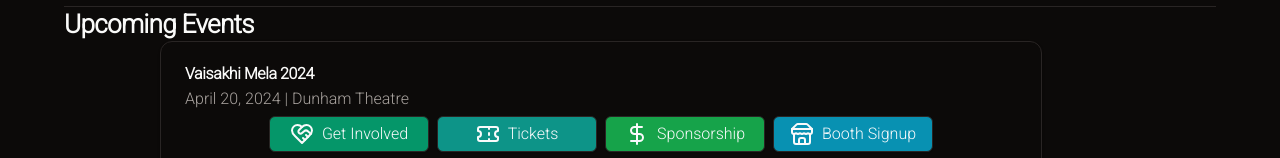
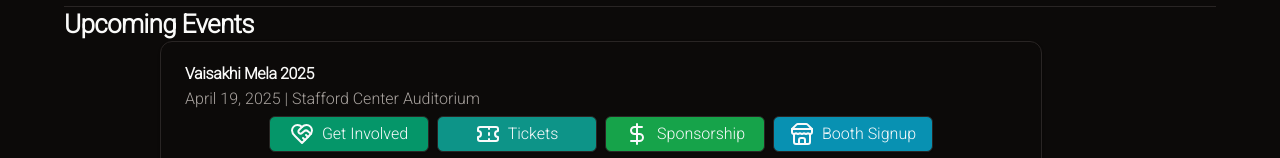
Before and after one commit to PSOGH/website, a Next.js app: page /events in a window 1280 px wide. Shown: the part 244-402 px from the top of the page. Built offline with nearby package versions, Linux system fonts and the light colour scheme; no server answers.

Commit message:
Update event details for Vaisakhi 2025, including ticket links and sponsorship information

```diff
--- a/app/(get_involved)/events/ticketButtonComponent.tsx
+++ b/app/(get_involved)/events/ticketButtonComponent.tsx
@@ -5,11 +5,11 @@
 
 type Props = {}
 
-function TicketButtonComponent({}: Props) {
+function TicketButtonComponent({ }: Props) {
   return <>
-    <Button asChild className='col-span-8 col-start-2 md:col-span-2 md:col-start-4 bg-teal-600 text-gray-50 hover:bg-teal-200 hover:text-gray-700' variant={'outline'}><a href='https://www.etix.com/ticket/p/45250551/grand-vaisakhi-mela-2024-houston-dunham-theater-at-houston-christian-university'><TicketIcon className='mr-2' /> Tickets</a></Button>
-    {/* <Button asChild className='col-span-8 col-start-2 md:col-span-2 md:col-start-4 bg-teal-600 text-gray-50 hover:bg-teal-200 hover:text-gray-700 md:hidden' variant={'outline'}><a href='https://www.etix.com/ticket/p/45250551/grand-vaisakhi-mela-2024-houston-dunham-theater-at-houston-christian-university'><TicketIcon className='mr-2' /> Tickets</a></Button> */}
-    {/* <Button asChild className='col-span-8 col-start-2 md:col-span-2 md:col-start-4 bg-teal-600 text-gray-50 hover:bg-teal-200 hover:text-gray-700 hidden md:flex' variant={'outline'}><a href="https://www.etix.com/ticket/p/45250551/grand-vaisakhi-mela-2024-houston-dunham-theater-at-houston-christian-university"><TicketIcon className='mr-2' /> Tickets</a></Button> */}
+    <Button asChild className='col-span-8 col-start-2 md:col-span-2 md:col-start-4 bg-teal-600 text-gray-50 hover:bg-teal-200 hover:text-gray-700' variant={'outline'}><a href='https://www.etix.com/ticket/p/55618256/grand-vaisakhi-2025-gajda-wajda-punjab-stafford-official-box-office-for-stafford-centre'><TicketIcon className='mr-2' /> Tickets</a></Button>
+    {/* <Button asChild className='col-span-8 col-start-2 md:col-span-2 md:col-start-4 bg-teal-600 text-gray-50 hover:bg-teal-200 hover:text-gray-700 md:hidden' variant={'outline'}><a href='https://www.etix.com/ticket/p/55618256/grand-vaisakhi-2025-gajda-wajda-punjab-stafford-official-box-office-for-stafford-centre'><TicketIcon className='mr-2' /> Tickets</a></Button> */}
+    {/* <Button asChild className='col-span-8 col-start-2 md:col-span-2 md:col-start-4 bg-teal-600 text-gray-50 hover:bg-teal-200 hover:text-gray-700 hidden md:flex' variant={'outline'}><a href="https://www.etix.com/ticket/p/55618256/grand-vaisakhi-2025-gajda-wajda-punjab-stafford-official-box-office-for-stafford-centre"><TicketIcon className='mr-2' /> Tickets</a></Button> */}
     {/* <Dialog>
       <DialogTrigger asChild>
         <Button className='col-span-8 col-start-2 md:col-span-2 md:col-start-4 bg-teal-600 text-gray-50 hover:bg-teal-200 hover:text-gray-700 hidden md:flex' variant={'outline'}><TicketIcon className='mr-2' /> Tickets</Button>
@@ -17,9 +17,9 @@
       <DialogContent>
         <DialogHeader>
           <DialogTitle>Buy Tickets here!</DialogTitle>
-          <Button asChild variant={'ghost'}><a href="https://www.etix.com/ticket/p/45250551/grand-vaisakhi-mela-2024-houston-dunham-theater-at-houston-christian-university">Click here to open ticketting page separately</a></Button>
+          <Button asChild variant={'ghost'}><a href="https://www.etix.com/ticket/p/55618256/grand-vaisakhi-2025-gajda-wajda-punjab-stafford-official-box-office-for-stafford-centre">Click here to open ticketting page separately</a></Button>
         </DialogHeader>
-        <iframe src="https://www.etix.com/ticket/p/45250551/grand-vaisakhi-mela-2024-houston-dunham-theater-at-houston-christian-university" width="100%" height="100%" allow="autoplay" style={{minHeight: '500px'}}></iframe>
+        <iframe src="https://www.etix.com/ticket/p/55618256/grand-vaisakhi-2025-gajda-wajda-punjab-stafford-official-box-office-for-stafford-centre" width="100%" height="100%" allow="autoplay" style={{minHeight: '500px'}}></iframe>
       </DialogContent>
     </Dialog> */}
   </>
--- a/app/(get_involved)/events/va_25.tsx
+++ b/app/(get_involved)/events/va_25.tsx
@@ -11,8 +11,8 @@
 export default function Vaisakhi2025({}: Props) {
   return <Card>
     <CardHeader>
-      <CardTitle>Vaisakhi Mela 2024</CardTitle>
-      <CardDescription>April 20, 2024 | <a target="_blank" rel="noreferrer" href='https://maps.app.goo.gl/GBBsvfdFb6KKHguE8'>Dunham Theatre</a></CardDescription>
+      <CardTitle>Vaisakhi Mela 2025</CardTitle>
+      <CardDescription>April 19, 2025 | <a target="_blank" rel="noreferrer" href='https://maps.app.goo.gl/1fUMQZfK11EHwdE56'>Stafford Center Auditorium</a></CardDescription>
       <div className='grid grid-cols-10 gap-2 mt-2'>
         <Button asChild className='col-span-8 col-start-2 md:col-span-2 md:col-start-2 bg-emerald-600 text-gray-50 hover:bg-emerald-200 hover:text-gray-700' variant={'outline'}><Link href='/volunteer'><HeartHandshakeIcon className='mr-2' /> Get Involved</Link></Button>
         <TicketButtonComponent />
@@ -21,9 +21,9 @@
       </div>
     </CardHeader>
     <CardContent>
-      <Link href='/events/va_25'>
-        <ImageKit src='IMG_7286.jpg.jpeg' width={1200} alt='Vaisakhi Mela 2024' className='w-full' />
-      </Link>
+        <Link href='/events/va_25'>
+          <ImageKit src='va_25.jpg' width={1200} alt='Vaisakhi Mela 2024' className='w-full' />
+        </Link>
     </CardContent>
     <CardFooter>
       <div className='grid grid-cols-10 gap-2 mt-2 w-full'>
--- a/app/(get_involved)/sponsor/page.tsx
+++ b/app/(get_involved)/sponsor/page.tsx
@@ -1,11 +1,10 @@
-import React from 'react'
-import RowComponent from './Row'
-import TitleRowComponent from './titleRow'
-import SponsorshipFormComponent from './sponsorship_form'
+import { Button } from '@/components/ui/button'
 import { getEntityTypes } from '@/lib/drizzle/controllers/entity'
 import { getSponsorshipLevels } from '@/lib/drizzle/controllers/sponsor'
-import { Button } from '@/components/ui/button'
 import { DownloadIcon } from 'lucide-react'
+import RowComponent from './Row'
+import SponsorshipFormComponent from './sponsorship_form'
+import TitleRowComponent from './titleRow'
 
 type Props = {}
 const eventCode: string = 'va24'
@@ -23,7 +22,7 @@
   const sponsor_types: {key: number, value: string}[] = sponsor_types_raw.map((entityType) => {return {key: entityType.id, value: entityType.entityTypeName || ''}})
   return <>
     <h2 className="scroll-m-20 border-b pb-2 text-3xl font-semibold tracking-tight first:mt-0">
-      Sponsorship for Vaisakhi Mela 2024
+      Sponsorship for Vaisakhi Mela 2025
     </h2>
     <h3 className="scroll-m-20 text-2xl font-semibold tracking-tight">
       Sponsorship Packages
--- a/app/(home)/home/page.tsx
+++ b/app/(home)/home/page.tsx
@@ -27,8 +27,8 @@
         </div>
       </CardHeader>
       <CardContent className='text-xl'>
-        <Link href='/events/va_24'>
-          <ImageKit src='va_25' width={1200} alt='Vaisakhi Mela 2024' className='w-full' />
+        <Link href='/events/va_25'>
+          <ImageKit src='va_25.jpg' width={1200} alt='Vaisakhi Mela 2024' className='w-full' />
         </Link>
       </CardContent>
       <CardFooter className='text-xl w-full'>
```
